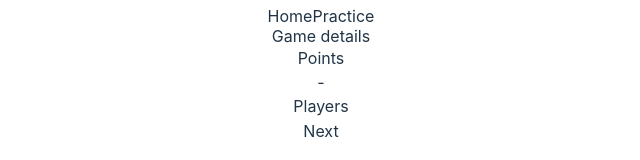
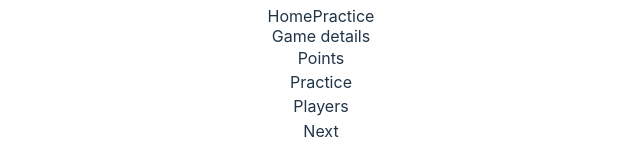
Before and after one commit to tpietka/dart-me, a Vue app: page /dart/game in a window 1280 px wide. Shown: the part 326-486 px from the top of the page, without its empty margins (319-959 px from the left). Built offline with nearby package versions, Linux system fonts and the light colour scheme.

Commit message:
Add RulesCreator for in and our rules

```diff
--- /dev/null
+++ b/src/classes/rules/RulesCreator.ts
@@ -0,0 +1,29 @@
+import { GameTypes } from "../GameType";
+import { IInRule } from "../IInRule";
+import { IOutRule } from "../IOutRule";
+import { DefaultInRule } from "./DefaultInRule";
+import { DefaultOutRule } from "./DefaultOutRule";
+import { DoubleInRule } from "./DoubleInRule";
+import { DoubleOutRule } from "./DoubleOutRule";
+
+export class RulesCreator {
+  private _doesRulesApply: boolean = true;
+  private _inRule: IInRule;
+  private _outRule: IOutRule;
+  constructor(gameType: GameTypes, doubleIn: boolean, doubleOut: boolean) {
+    if (gameType === "Practice") {
+      this._doesRulesApply = false;
+    }
+    this._inRule = doubleIn ? new DoubleInRule() : new DefaultInRule();
+    this._outRule = doubleOut ? new DoubleOutRule() : new DefaultOutRule();
+  }
+  public shouldApplyRules(): boolean {
+    return this._doesRulesApply;
+  }
+  public getInRule(): IInRule {
+    return this._inRule;
+  }
+  public getOutRule(): IOutRule {
+    return this._outRule;
+  }
+}
--- a/src/pages/GameDetails.vue
+++ b/src/pages/GameDetails.vue
@@ -1,30 +1,28 @@
 <script setup lang="ts">
 import { useRouter } from "vue-router";
 import { useGameStore } from "../stores/game";
-import { computed, onBeforeMount, toRefs } from "vue";
+import { onBeforeMount, toRefs } from "vue";
 import { useSetupStore } from "../stores/setup";
 import BaseButton from "../components/common/BaseButton.vue";
-import { DoubleInRule } from "../classes/rules/DoubleInRule";
-import { DefaultInRule } from "../classes/rules/DefaultInRule";
-import { DoubleOutRule } from "../classes/rules/DoubleOutRule";
-import { DefaultOutRule } from "../classes/rules/DefaultOutRule";
+import { RulesCreator } from "../classes/rules/RulesCreator";
 
 const { players, gameType, doubleIn, doubleOut } = toRefs(useSetupStore());
 const { createGame } = useGameStore();
-const { game, startingPoints } = toRefs(useGameStore());
+const { game } = toRefs(useGameStore());
 const router = useRouter();
 
 onBeforeMount(() => {
-  const inRule = doubleIn.value ? new DoubleInRule() : new DefaultInRule();
-  const outRule = doubleOut.value ? new DoubleOutRule() : new DefaultOutRule();
-  createGame(players.value, gameType.value ?? "Practice", inRule, outRule);
-});
-
-const gameStartingPoints = computed(() => {
-  if (gameType.value != "301" && gameType.value != "501") {
-    return "-";
-  }
-  return startingPoints.value.value;
+  const rules = new RulesCreator(
+    gameType.value,
+    doubleIn.value,
+    doubleOut.value
+  );
+  createGame(
+    players.value,
+    gameType.value,
+    rules.getInRule(),
+    rules.getOutRule()
+  );
 });
 
 const startGame = () => {
@@ -38,7 +36,7 @@ const startGame = () => {
     <div class="flex justify-between">
       <div>
         <div class="text-xl mb-2">Points</div>
-        <div class="text-2xl font-medium">{{ gameStartingPoints }}</div>
+        <div class="text-2xl font-medium">{{ game.getGameType() }}</div>
       </div>
       <div>
         <div class="text-xl mb-2">Players</div>
```
